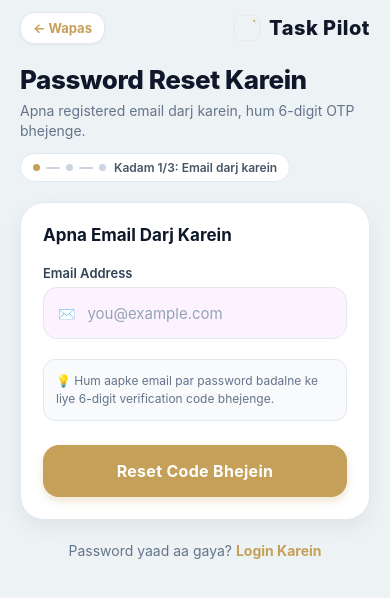
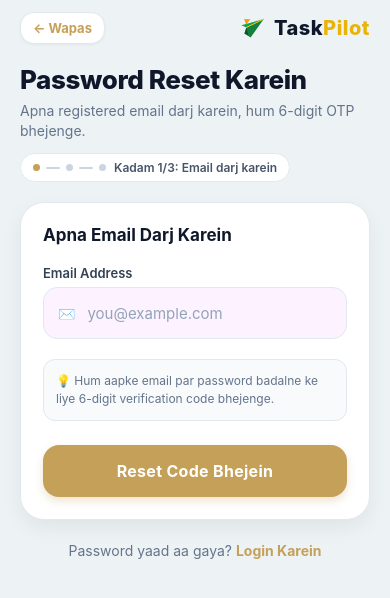
Before and after one commit to 12345-Sr/task-pilot, a React Native app in the folder frontend/: screen /ForgotPassword in a window 390 px wide. Shown: the top 598 px of the page. Built offline with nearby package versions, Linux system fonts and the light colour scheme; no server answers; what expo-notifications would draw is missing.

Commit message:
feat(branding): update logo to origami paper plane and app name to TaskPilot

```diff
--- a/frontend/app.json
+++ b/frontend/app.json
@@ -1,6 +1,6 @@
 {
   "expo": {
-    "name": "Task Pilot",
+    "name": "TaskPilot",
     "slug": "task-pilot",
     "version": "1.0.1",
     "orientation": "portrait",
--- a/frontend/src/components/BrandLogo.tsx
+++ b/frontend/src/components/BrandLogo.tsx
@@ -1,6 +1,6 @@
 import React from 'react';
 import { View, Text, StyleSheet } from 'react-native';
-import Svg, { Circle, Path, Defs, LinearGradient, Stop, Rect } from 'react-native-svg';
+import Svg, { Path, Line } from 'react-native-svg';
 import { colors } from '../theme/colors';
 
 interface BrandLogoProps {
@@ -12,89 +12,50 @@ interface BrandLogoProps {
 }
 
 export const BrandLogo: React.FC<BrandLogoProps> = ({
-  size = 44,
+  size = 40,
   showText = false,
   subtitle,
   variant = 'light',
 }) => {
   const isDark = variant === 'dark';
-  const textColor = isDark ? '#FFFFFF' : colors.textPrimary;
+  const taskColor = isDark ? '#FFFFFF' : '#0F172A';
+  const pilotColor = '#EAB308';
   const subtextColor = isDark ? '#94A3B8' : colors.textSecondary;
 
   return (
     <View style={styles.container}>
-      <Svg width={size} height={size} viewBox="0 0 100 100">
-        <Defs>
-          {/* Subtle Background Squircle Gradient */}
-          <LinearGradient id="tpPlateGrad" x1="0%" y1="0%" x2="100%" y2="100%">
-            <Stop offset="0%" stopColor="#FFFDF7" />
-            <Stop offset="100%" stopColor="#F5EFE6" />
-          </LinearGradient>
+      {/* Official TaskPilot Origami Paper Plane Icon */}
+      <Svg width={size} height={size} viewBox="0 0 100 100" fill="none">
+        {/* Top-rear yellow fold/wing */}
+        <Path d="M 22 18 L 44 19 L 29 38 Z" fill="#F59E0B" />
 
-          {/* Golden Dawn Prism Gradient */}
-          <LinearGradient id="tpGoldGrad" x1="0%" y1="0%" x2="100%" y2="100%">
-            <Stop offset="0%" stopColor="#E5C48D" />
-            <Stop offset="50%" stopColor="#D5A65A" />
-            <Stop offset="100%" stopColor="#C5A059" />
-          </LinearGradient>
+        {/* Main top emerald green wing */}
+        <Path d="M 12 40 L 92 18 L 30 48 Z" fill="#16A34A" />
 
-          {/* Deep Emerald / Teal Prism Gradient */}
-          <LinearGradient id="tpTealGrad" x1="0%" y1="0%" x2="100%" y2="100%">
-            <Stop offset="0%" stopColor="#2DD4BF" />
-            <Stop offset="50%" stopColor="#0D9488" />
-            <Stop offset="100%" stopColor="#115E59" />
-          </LinearGradient>
+        {/* Lower shaded forest green wing */}
+        <Path d="M 30 48 L 92 18 L 45 84 L 23 70 Z" fill="#15803D" />
 
-          {/* Upward Ascending Checkmark Highlight */}
-          <LinearGradient id="tpCheckGrad" x1="0%" y1="100%" x2="100%" y2="0%">
-            <Stop offset="0%" stopColor="#C5A059" />
-            <Stop offset="60%" stopColor="#26A69A" />
-            <Stop offset="100%" stopColor="#2CC55E" />
-          </LinearGradient>
-        </Defs>
+        {/* Underbelly deep shadow fold */}
+        <Path d="M 23 70 L 30 48 L 38 78 Z" fill="#14532D" />
 
-        {/* Squircle Emblem Base */}
-        <Rect
-          x="4"
-          y="4"
-          width="92"
-          height="92"
-          rx="24"
-          fill="url(#tpPlateGrad)"
-          stroke="#E5DECF"
-          strokeWidth="1.5"
-        />
-
-        {/* Ambient Apex Star / Glow in top right */}
-        <Circle cx="76" cy="24" r="3.5" fill="#C5A059" />
-        <Circle cx="81" cy="30" r="1.5" fill="#A37B30" opacity={0.6} />
-
-        {/* Fluid Prism 'Z' Checkmark:
-            Top Horizontal Wing of 'Z' */}
-        <Path
-          d="M 24 30 C 24 26.5 27 24 31 24 L 68 24 C 73 24 75 28 72 32 L 60 45 C 57 48 53 48 49 46 L 31 37 C 26 35 24 33 24 30 Z"
-          fill="url(#tpGoldGrad)"
-        />
-
-        {/* Fluid Prism 'Z' Checkmark:
-            Diagonal Stem crossing down to the base */}
-        <Path
-          d="M 64 36 L 33 67 C 30 70 28 74 31 77 C 34 80 39 79 43 75 L 75 42 C 77 39 75 36 71 36 L 64 36 Z"
-          fill="url(#tpTealGrad)"
-          opacity={0.96}
-        />
-
-        {/* Fluid Prism 'Z' Checkmark:
-            Base to Ascending Triumphant Check Wing */}
-        <Path
-          d="M 28 66 L 42 77 C 45 79 49 78 52 74 L 81 33 C 83 29 80 26 76 29 L 46 66 C 44 68 41 68 39 66 L 30 58 C 26 55 23 60 28 66 Z"
-          fill="url(#tpCheckGrad)"
+        {/* Center golden crease accent along the spine */}
+        <Line
+          x1="28"
+          y1="49"
+          x2="92"
+          y2="18"
+          stroke="#FACC15"
+          strokeWidth="3.2"
+          strokeLinecap="round"
         />
       </Svg>
 
       {showText && (
         <View style={styles.textContainer}>
-          <Text style={[styles.brandTitle, { color: textColor }]}>Task Pilot</Text>
+          <Text style={styles.brandTitle}>
+            <Text style={{ color: taskColor }}>Task</Text>
+            <Text style={{ color: pilotColor }}>Pilot</Text>
+          </Text>
           {Boolean(subtitle) && (
             <Text style={[styles.brandSubtitle, { color: subtextColor }]} numberOfLines={1}>
               {subtitle}
@@ -110,16 +71,16 @@ const styles = StyleSheet.create({
   container: {
     flexDirection: 'row',
     alignItems: 'center',
-    gap: 12,
+    gap: 10,
   },
   textContainer: {
     justifyContent: 'center',
   },
   brandTitle: {
-    fontSize: 21,
+    fontSize: 22,
     fontWeight: '900',
-    letterSpacing: 0.6,
-    lineHeight: 25,
+    letterSpacing: -0.4,
+    lineHeight: 26,
   },
   brandSubtitle: {
     fontSize: 11,
--- a/frontend/src/i18n/index.ts
+++ b/frontend/src/i18n/index.ts
@@ -66,7 +66,7 @@ export function formatLocalizedDate(date: Date, lang: string = 'hi'): string {
 
 export const translations: Record<string, Record<string, string>> = {
   hi: {
-    appName: 'Task Pilot',
+    appName: 'TaskPilot',
     tagline: 'Kal ka kaam, aaj set karein.',
     subTagline: 'Subah briefing · Time se pehle alert · Shaam ko confirmation',
     tab_today: 'Aaj Ke Kaam',
@@ -270,7 +270,7 @@ export const translations: Record<string, Record<string, string>> = {
     scheduled_date_badge: 'तय तारीख (Date)',
   },
   en: {
-    appName: 'Task Pilot',
+    appName: 'TaskPilot',
     tagline: 'Plan tomorrow, achieve today.',
     subTagline: 'Morning briefing · Alerts before deadline · Evening confirmation',
     tab_today: "Today's Tasks",
@@ -474,7 +474,7 @@ export const translations: Record<string, Record<string, string>> = {
     scheduled_date_badge: 'Scheduled Date',
   },
   mr: {
-    appName: 'Task Pilot',
+    appName: 'TaskPilot',
     tagline: 'उद्याचे काम, आजच ठरवा.',
     subTagline: 'सकाळचा ब्रीफिंग · वेळेपूर्वी अलर्ट · संध्याकाळी पुष्टीकरण',
     tab_today: 'आजची कामे',
@@ -641,7 +641,7 @@ export const translations: Record<string, Record<string, string>> = {
     task_card_alert_set: 'अलर्ट सेट आहे',
   },
   bn: {
-    appName: 'Task Pilot',
+    appName: 'TaskPilot',
     tagline: 'আগামীকালের কাজ, আজই ঠিক করুন।',
     subTagline: 'সকালের ব্রিফিং · সময়ের আগে অ্যালার্ট · সন্ধ্যায় নিশ্চিতকরণ',
     tab_today: 'আজকের কাজ',
@@ -808,7 +808,7 @@ export const translations: Record<string, Record<string, string>> = {
     task_card_alert_set: 'সতর্কতা সেট করা আছে',
   },
   ta: {
-    appName: 'Task Pilot',
+    appName: 'TaskPilot',
     tagline: 'நாளைய வேலையை, இன்றே திட்டமிடுங்கள்.',
     subTagline: 'காலை சுருக்கம் · நேரத்திற்கு முன் அலர்ட் · மாலை உறுதிப்படுத்தல்',
     tab_today: 'இன்றைய பணிகள்',
@@ -975,7 +975,7 @@ export const translations: Record<string, Record<string, string>> = {
     task_card_alert_set: 'எச்சரிக்கை அமைக்கப்பட்டுள்ளது',
   },
   te: {
-    appName: 'Task Pilot',
+    appName: 'TaskPilot',
     tagline: 'రేపటి పనిని, ఈరోజే నిర్ణయించండి.',
     subTagline: 'ఉదయం బ్రీఫింగ్ · సమయానికి ముందు అలర్ట్ · సాయంత్రం నిర్ధారణ',
     tab_today: 'ఈరోజు పనులు',
@@ -1142,7 +1142,7 @@ export const translations: Record<string, Record<string, string>> = {
     task_card_alert_set: 'హెచ్చరిక సెట్ చేయబడింది',
   },
   gu: {
-    appName: 'Task Pilot',
+    appName: 'TaskPilot',
     tagline: 'આવતીકાલનું કામ, આજે જ નક્કી કરો.',
     subTagline: 'સવારની બ્રીફિંગ · સમય પહેલા અલર્ટ · સાંજે પુષ્ટિ',
     tab_today: 'આજના કામ',
@@ -1309,7 +1309,7 @@ export const translations: Record<string, Record<string, string>> = {
     task_card_alert_set: 'ચેતવણી સેટ કરેલ છે',
   },
   pa: {
-    appName: 'Task Pilot',
+    appName: 'TaskPilot',
     tagline: 'ਕੱਲ੍ਹ ਦਾ ਕੰਮ, ਅੱਜ ਹੀ ਤੈਅ ਕਰੋ।',
     subTagline: 'ਸਵੇਰ ਦੀ ਬ੍ਰੀਫਿੰਗ · ਸਮੇਂ ਤੋਂ ਪਹਿਲਾਂ ਅਲਰਟ · ਸ਼ਾਮ ਦੀ ਪੁਸ਼ਟੀ',
     tab_today: 'ਅੱਜ ਦੇ ਕੰਮ',
--- a/frontend/src/screens/ForgotPasswordScreen.tsx
+++ b/frontend/src/screens/ForgotPasswordScreen.tsx
@@ -181,7 +181,10 @@ export const ForgotPasswordScreen: React.FC = () => {
 
             <View style={styles.topBrandRow}>
               <BrandLogo size={28} showText={false} showSun={true} />
-              <Text style={styles.brandTitle}>Task Pilot</Text>
+              <Text style={styles.brandTitle}>
+                <Text style={{ color: '#0F172A' }}>Task</Text>
+                <Text style={{ color: '#EAB308' }}>Pilot</Text>
+              </Text>
             </View>
           </View>
 
--- a/frontend/src/screens/LoginScreen.tsx
+++ b/frontend/src/screens/LoginScreen.tsx
@@ -93,7 +93,10 @@ export const LoginScreen: React.FC = () => {
           {/* Top Brand Banner matching Panel 6 */}
           <View style={styles.topBrandRow}>
             <BrandLogo size={32} showSun={true} />
-            <Text style={styles.brandTitle}>Task Pilot</Text>
+            <Text style={styles.brandTitle}>
+              <Text style={{ color: '#0F172A' }}>Task</Text>
+              <Text style={{ color: '#EAB308' }}>Pilot</Text>
+            </Text>
           </View>
 
           {/* Big Header */}
--- a/frontend/src/screens/SettingsScreen.tsx
+++ b/frontend/src/screens/SettingsScreen.tsx
@@ -300,7 +300,10 @@ export const SettingsScreen: React.FC = () => {
 
           <View style={styles.aboutCard}>
             <BrandLogo size={52} showText={false} />
-            <Text style={styles.appName}>Task Pilot</Text>
+            <Text style={styles.appName}>
+              <Text style={{ color: '#0F172A' }}>Task</Text>
+              <Text style={{ color: '#EAB308' }}>Pilot</Text>
+            </Text>
             <Text style={styles.appTagline}>"{t(language, 'tagline')}"</Text>
             <Text style={styles.appVersion}>Version 1.0.1 (Task Pilot Production)</Text>
           </View>
--- a/frontend/src/screens/SignupScreen.tsx
+++ b/frontend/src/screens/SignupScreen.tsx
@@ -190,7 +190,10 @@ export const SignupScreen: React.FC = () => {
           {/* Top Brand Banner matching Panel 6 */}
           <View style={styles.topBrandRow}>
             <BrandLogo size={32} showSun={true} />
-            <Text style={styles.brandTitle}>Task Pilot</Text>
+            <Text style={styles.brandTitle}>
+              <Text style={{ color: '#0F172A' }}>Task</Text>
+              <Text style={{ color: '#EAB308' }}>Pilot</Text>
+            </Text>
           </View>
 
           {/* Big Header */}
--- a/frontend/src/screens/TodayScreen.tsx
+++ b/frontend/src/screens/TodayScreen.tsx
@@ -103,7 +103,10 @@ export const TodayScreen: React.FC = () => {
         <View style={styles.topBrandBar}>
           <View style={{ flexDirection: 'row', alignItems: 'center', gap: 8 }}>
             <BrandLogo size={32} showText={false} />
-            <Text style={styles.brandBarTitle}>Task Pilot</Text>
+            <Text style={styles.brandBarTitle}>
+              <Text style={{ color: '#0F172A' }}>Task</Text>
+              <Text style={{ color: '#EAB308' }}>Pilot</Text>
+            </Text>
           </View>
           <TouchableOpacity
             style={styles.settingsHeaderBtn}
--- a/frontend/src/screens/WelcomeScreen.tsx
+++ b/frontend/src/screens/WelcomeScreen.tsx
@@ -327,7 +327,10 @@ export default function WelcomeScreen({ navigation }: any) {
               <BrandLogo size={70} showText={false} />
             </View>
           </View>
-          <Text style={styles.brandTitle}>Task Pilot</Text>
+          <Text style={styles.brandTitle}>
+            <Text style={{ color: '#0F172A' }}>Task</Text>
+            <Text style={{ color: '#EAB308' }}>Pilot</Text>
+          </Text>
           <View style={styles.taglineBadge}>
             <Text style={styles.brandTagline}>"{t(language, 'tagline')}"</Text>
           </View>
```
Also changed, not shown: 1 other file (tests, documents, lock files or other folders).
